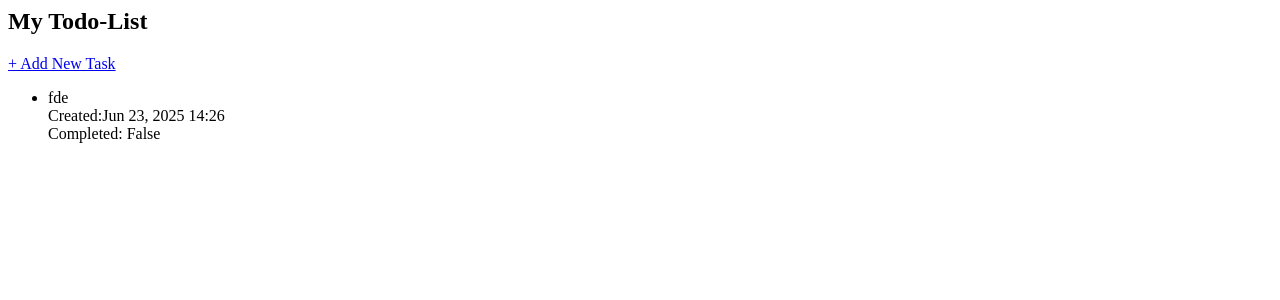
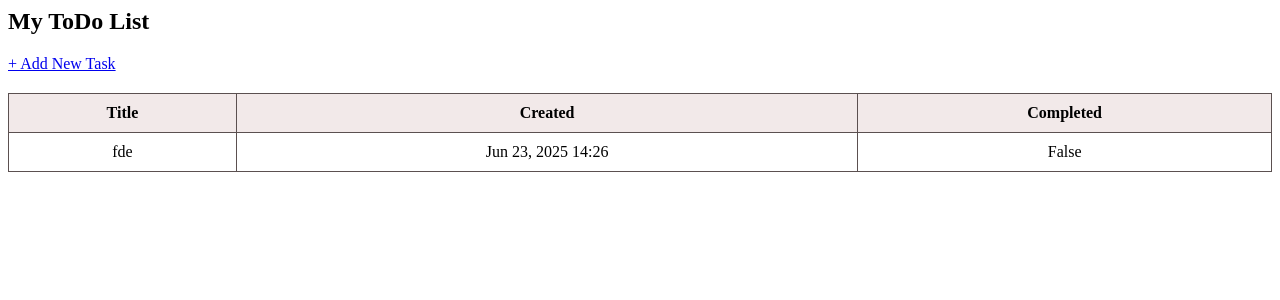
Before and after one commit to j-harishankar/TaskMate, a Django app: template todoproject/todo/templates/todo/task_list.html in a window 1280 px wide. Shown: the top 300 px of the page. Run offline with Django 5.2, Linux system fonts and the light colour scheme; the template is opened without the code that fills it: values that come from a table or form of the project are taken from there, others are empty; data comes from the database, SQL or seed files in the repository; both versions use the stored data as it was after the commit.

Commit message:
styled list template using basic css

```diff
--- a/todoproject/todo/templates/todo/task_list.html
+++ b/todoproject/todo/templates/todo/task_list.html
@@ -1,13 +1,44 @@
-<h2>My Todo-List</h2>
+<h2>My ToDo List</h2>
 <a href="{% url 'create' %}">+ Add New Task</a>
-<ul>
-    {% for task in tasks %}
-        <li>{{task.title}}<br>
-        Created:{{task.created_at|date:"M d, Y H:i" }}<br>
-        Completed: {{ task.completed }}
-        </li>
-    {%empty%}
-        <li>No Tasks Yet!</li>
-    {%endfor%}
 
-</ul>
+<style>
+    table {
+        width: 100%;
+        border-collapse:collapse;
+        margin-top: 20px;
+    }
+    th, td {
+        border: 1px solid #5b5050;
+        padding: 10px;
+        text-align: center;
+    }
+    th {
+        background-color: #f2e9e9;
+    }
+    tr.completed {
+        background-color: #d4edda;
+    }
+</style>
+
+<table>
+    <thead>
+        <tr>
+            <th>Title</th>
+            <th>Created</th>
+            <th>Completed</th>
+        </tr>
+    </thead>
+    <tbody>
+        {% for task in tasks %}
+            <tr class="{% if task.completed %}completed{% endif %}">
+                <td>{{ task.title }}</td>
+                <td>{{ task.created_at|date:"M d, Y H:i" }}</td>
+                <td>{{ task.completed }}</td>
+            </tr>
+        {% empty %}
+            <tr>
+                <td colspan="3">No Tasks Yet!</td>
+            </tr>
+        {% endfor %}
+    </tbody>
+</table>
--- a/todoproject/todo/urls.py
+++ b/todoproject/todo/urls.py
@@ -1,6 +1,6 @@
 from django.urls import path
 from . import views
 urlpatterns =[
-    path('list/',views.task_list,name='list'),
-    path('',views.create_task,name='create')
+path('', views.task_list, name='list'),
+path('create/', views.create_task, name='create')
 ]
--- a/todoproject/todo/views.py
+++ b/todoproject/todo/views.py
@@ -12,7 +12,7 @@ def create_task(request):
         form = TaskForm(request.POST)
         if form.is_valid():
             form.save()
-            return redirect('list')
+        return redirect('list')
     else:
         form = TaskForm()
     return render(request, 'todo/create.html', {'form': form})
```
Also changed, not shown: todoproject/db.sqlite3.
